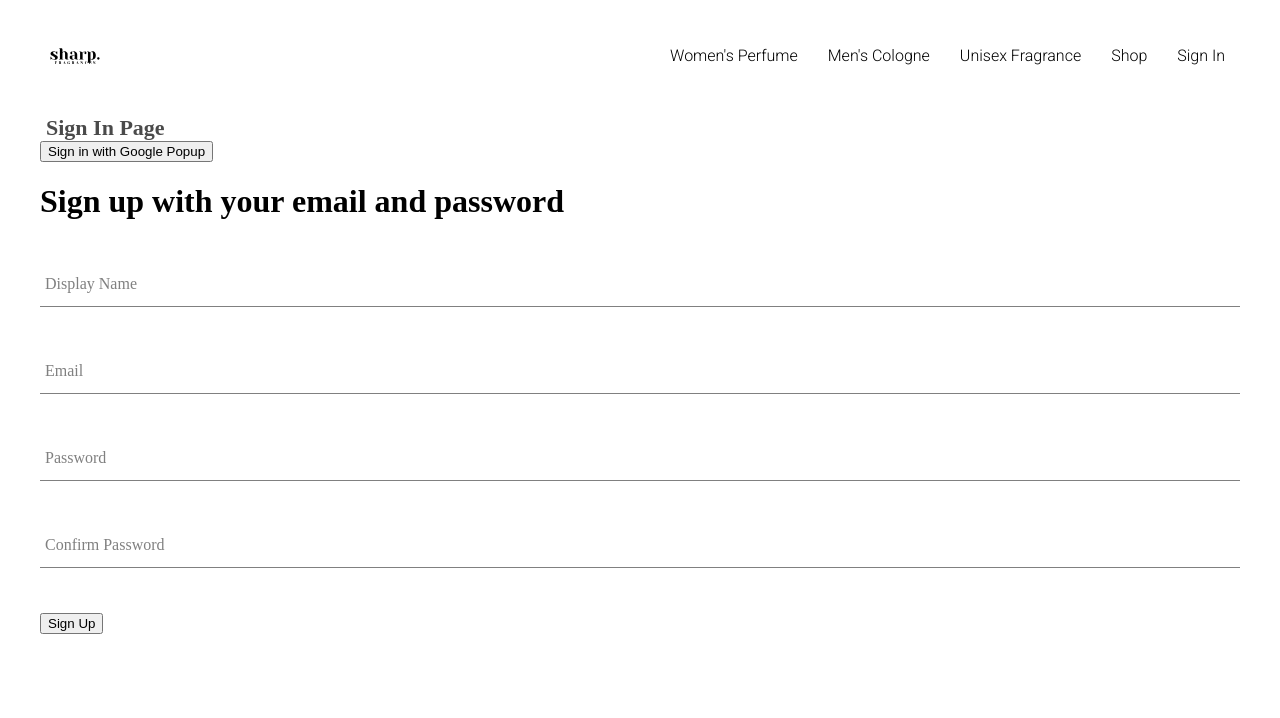
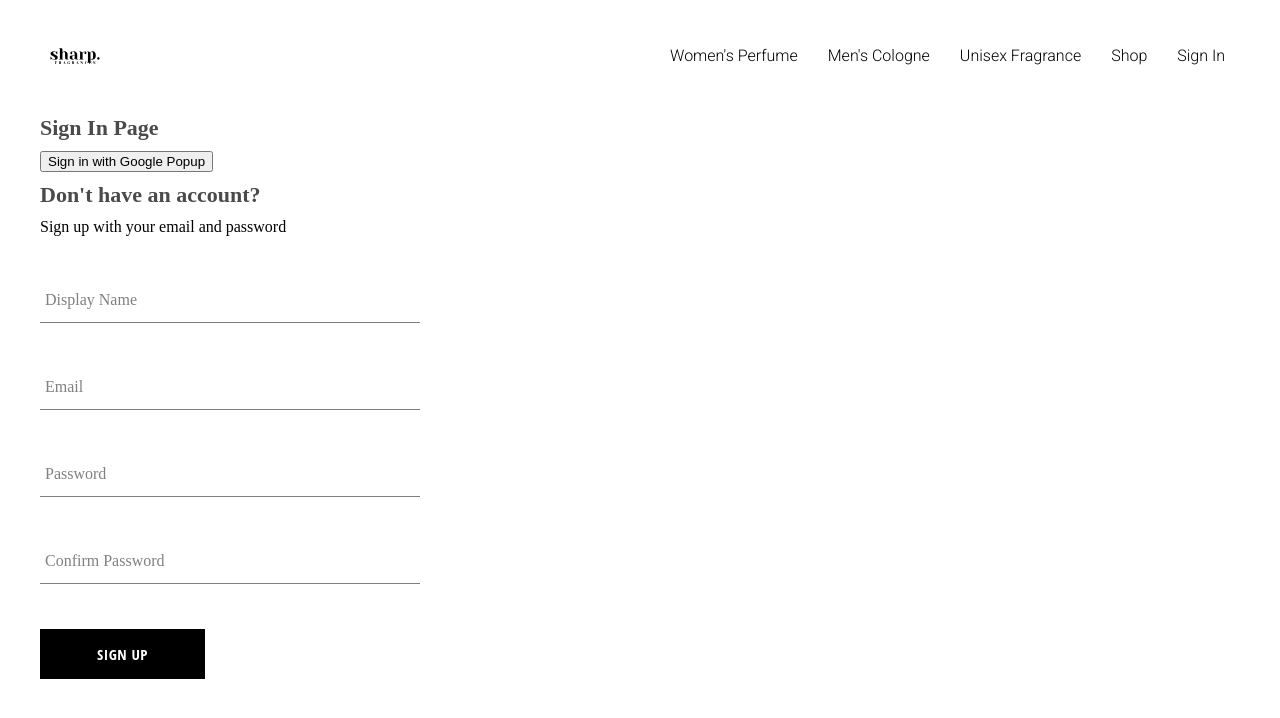
Before and after one commit to amadi5892/Ecommerce-App, a React (Create React App) app: page /auth in a window 1280 px wide. Shown: the top 718 px of the page. Built offline with nearby package versions, Linux system fonts and the light colour scheme; a web font is replaced by a local one.

Commit message:
added sign up component, button component and form input component

```diff
--- /dev/null
+++ b/src/components/button/button.component.jsx
@@ -0,0 +1,22 @@
+import './button.styles.css';
+
+/*
+default
+
+inverted
+
+google sign in
+*/
+
+const BUTTON_TYPE_CLASSES = {
+    google: 'google-sign-in',
+    inverted: 'inverted'
+}
+
+const Button = ({children, buttonType, ...otherProps}) => {
+    return (
+        <button className={`button-container ${BUTTON_TYPE_CLASSES[buttonType]}`} {...otherProps} >{children}</button>
+    )
+}
+
+export default Button;
--- /dev/null
+++ b/src/components/button/button.styles.css
@@ -0,0 +1,46 @@
+.button-container {
+    min-width: 165px;
+    width: auto;
+    height: 50px;
+    letter-spacing: 0.5px;
+    line-height: 50px;
+    padding: 0 35px 0 35px;
+    font-size: 15px;
+    background-color: black;
+    color: white;
+    text-transform: uppercase;
+    font-family: 'Open Sans Condensed';
+    font-weight: bolder;
+    border: none;
+    cursor: pointer;
+    display: flex;
+    justify-content: center;
+}
+
+.button-container:hover {
+    background-color: white;
+    color: black;
+    border: 1px solid black;
+}
+
+.google-sign-in {
+    background-color: #4285f4;
+    color: white;
+}
+
+.google-sign-in:hover {
+    background-color: #357ae8;
+    border: none;
+}
+
+.inverted {
+    background-color: white;
+    color: black;
+    border: 1px solid black;
+}
+
+.inverted:hover {
+    background-color: black;
+    color: white;
+    border: none;
+}
--- a/src/components/sign-up-form/sign-up-form.component.jsx
+++ b/src/components/sign-up-form/sign-up-form.component.jsx
@@ -3,6 +3,10 @@
 import { createAuthUserWithEmailAndPassword, createUserDocumentFromAuth } from "../../utils/firebase/firebase.utils";
 
 import FormInput from "../../form-input/form-input.component";
+
+import Button from "../button/button.component";
+
+import './sign-up-form.styles.css';
 
 const defaultFormFields = {
     displayName: '',
@@ -51,8 +55,9 @@
     }
 
     return (
-        <div>
-            <h1>Sign up with your email and password</h1>
+        <div className="sign-up-container" >
+            <h2>Don't have an account?</h2>
+            <span>Sign up with your email and password</span>
             <form onSubmit={handleSubmit} >
                 <FormInput label='Display Name' type='text' required name='displayName' value={displayName} onChange={handleChange} />
 
@@ -61,7 +66,7 @@
                 <FormInput label='Password' type='password' required name='password' value={password} onChange={handleChange} />
 
                 <FormInput label='Confirm Password' type='password' required name='confirmPassword' value={confirmPassword} onChange={handleChange} />
-                <button type='submit' >Sign Up</button>
+                <Button type='submit' >Sign Up</Button>
             </form>
         </div>
     )
--- a/src/components/sign-up-form/sign-up-form.styles.css
+++ b/src/components/sign-up-form/sign-up-form.styles.css
@@ -0,0 +1,9 @@
+.sign-up-container {
+    display: flex;
+    flex-direction: column;
+    width: 380px;
+}
+
+h2 {
+    margin: 10px 0;
+}
```
